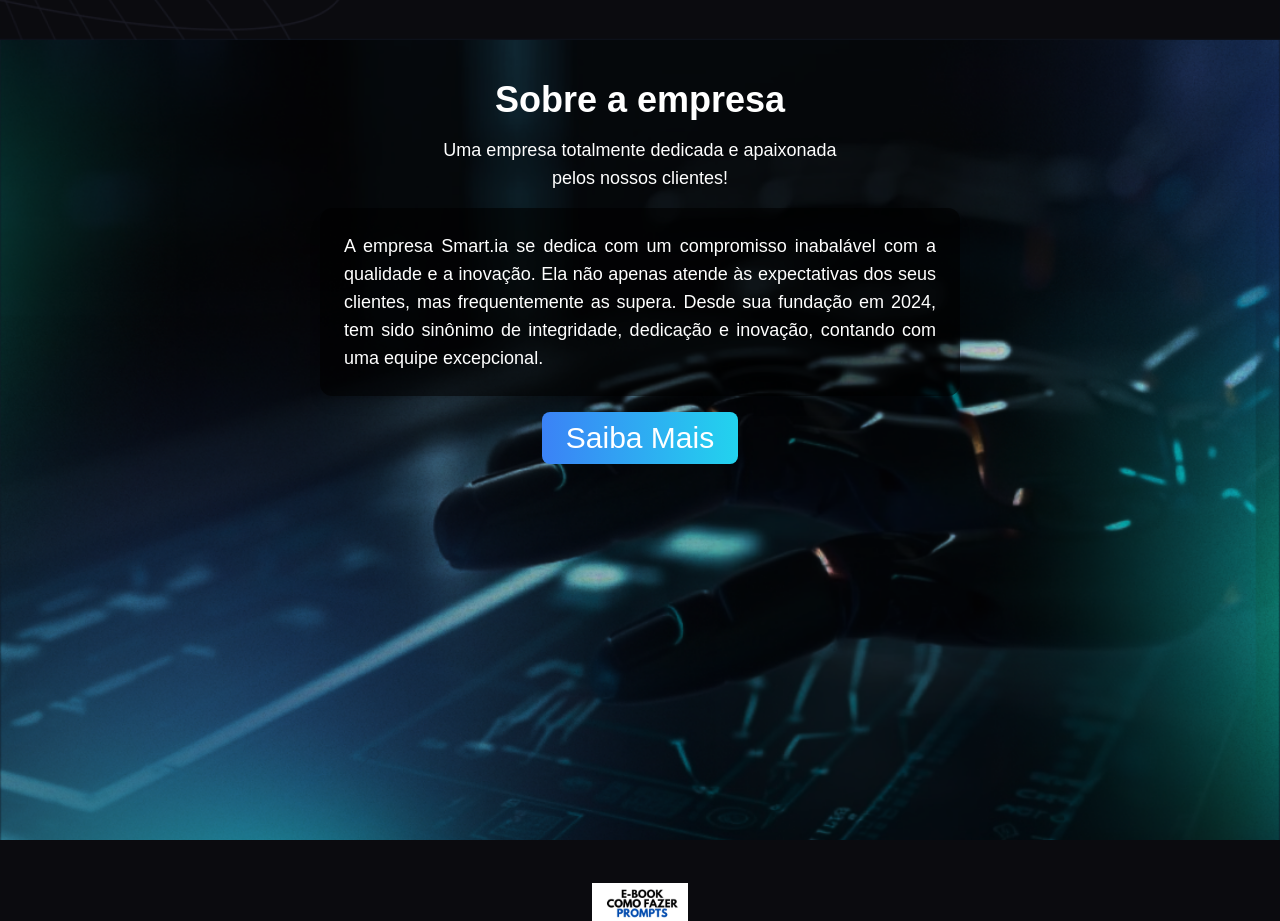
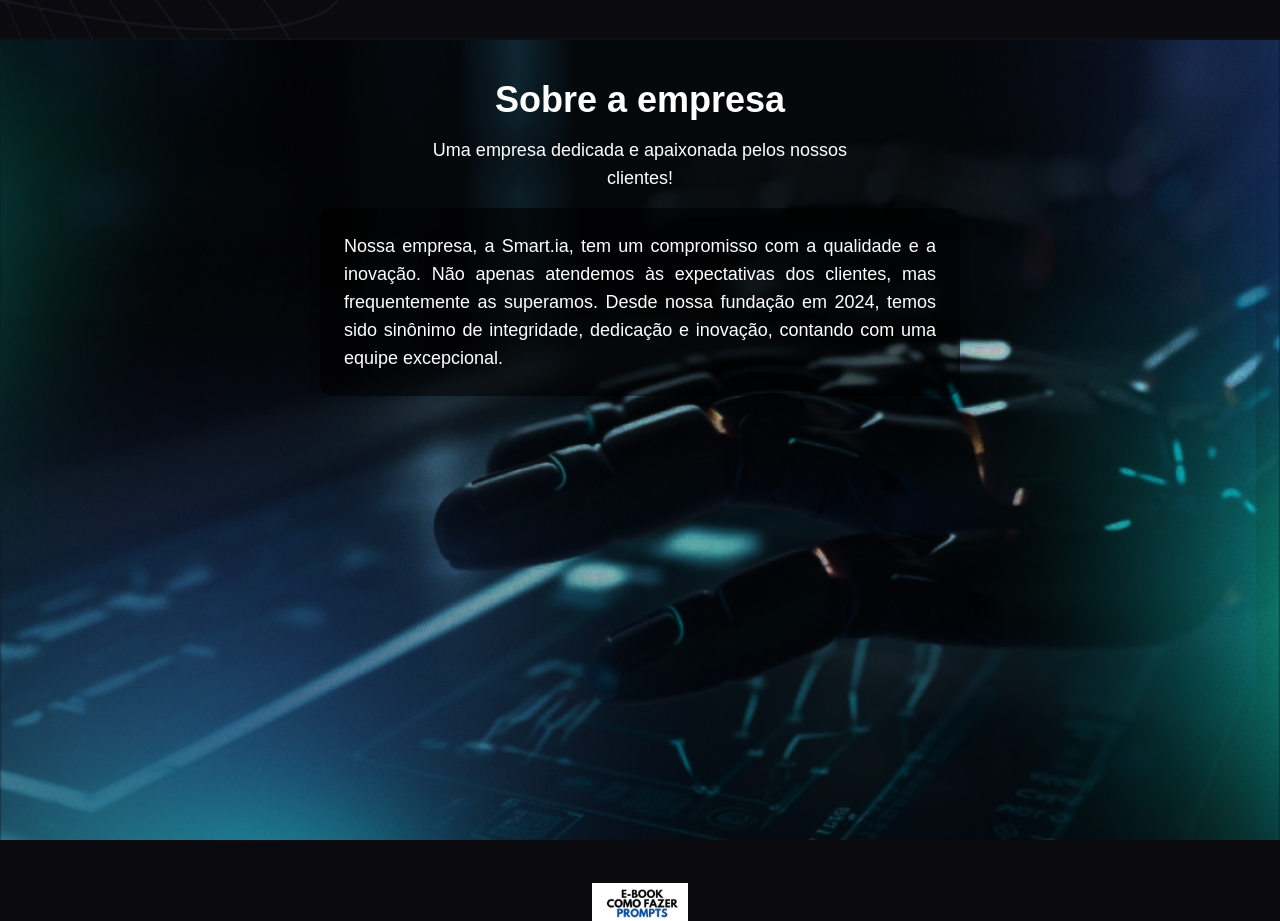
Before and after one commit to idrispukke/smartia-tcc, a Next.js app: page / in a window 1280 px wide. Shown: the part 2300-3221 px from the top of the page. Built offline with nearby package versions, Linux system fonts and the light colour scheme.

Commit message:
grammar fix

```diff
--- a/src/components/main/AboutEnterprise.tsx
+++ b/src/components/main/AboutEnterprise.tsx
@@ -11,21 +11,14 @@ export default function AboutEnterprise() {
                }}>
                <div className="relative z-10 flex flex-col items-center h-screen  pt-10 mdpt-16 pb-2  max-w-2xl px-4 space-y-4">
                     <h2 className="text-3xl md:text-4xl font-bold">Sobre a empresa</h2>
-                    <p className="md:text-lg  md:w-[67%] text-center">Uma empresa totalmente dedicada e apaixonada pelos nossos clientes!</p>
+                    <p className="md:text-lg  md:w-[67%] text-center">Uma empresa dedicada e apaixonada pelos nossos clientes!</p>
 
                     {/* Bloco de Descrição com Fundo Semi-transparente */}
                     <div className="bg-black bg-opacity-60 rounded-xl p-6 md:text-lg text-justify leading-relaxed shadow-lg">
                          <p>
-                              A empresa Smart.ia se dedica com um compromisso inabalável com a qualidade e a inovação. Ela não apenas atende às expectativas dos seus clientes, mas frequentemente as supera. Desde sua fundação em 2024, tem sido sinônimo de integridade, dedicação e inovação, contando com uma equipe excepcional.
+                              Nossa empresa, a Smart.ia, tem um compromisso com a qualidade e a inovação. Não apenas atendemos às expectativas dos clientes, mas frequentemente as superamos. Desde nossa fundação em 2024, temos sido sinônimo de integridade, dedicação e inovação, contando com uma equipe excepcional.
                          </p>
                     </div>
-
-                    <Link
-                         href="/ferramenta"
-                         className=" py-2 px-6 text-3xl bg-gradient-to-r from-blue-500 to-cyan-400 rounded-lg hover:from-blue-600 hover:to-cyan-500 "
-                    >
-                         Saiba Mais
-                    </Link>
                </div>
           </section >
      )
```
